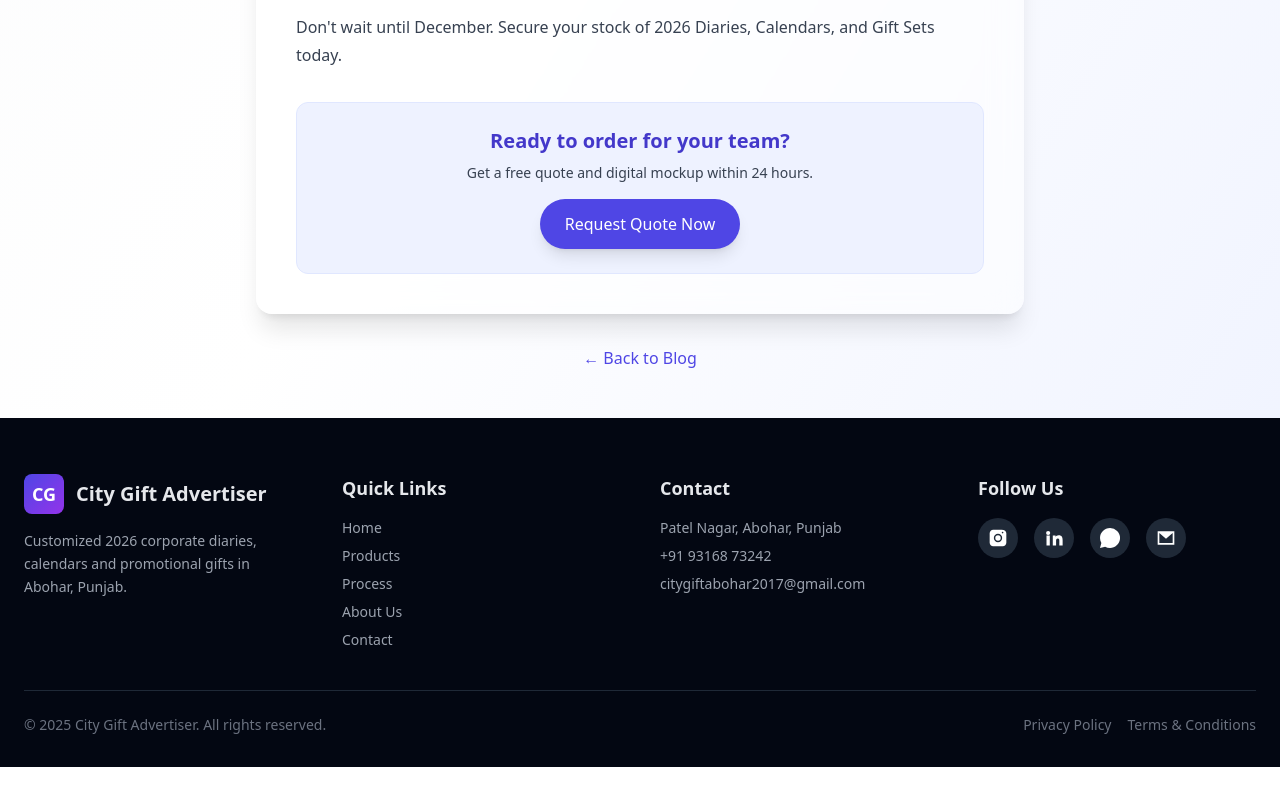
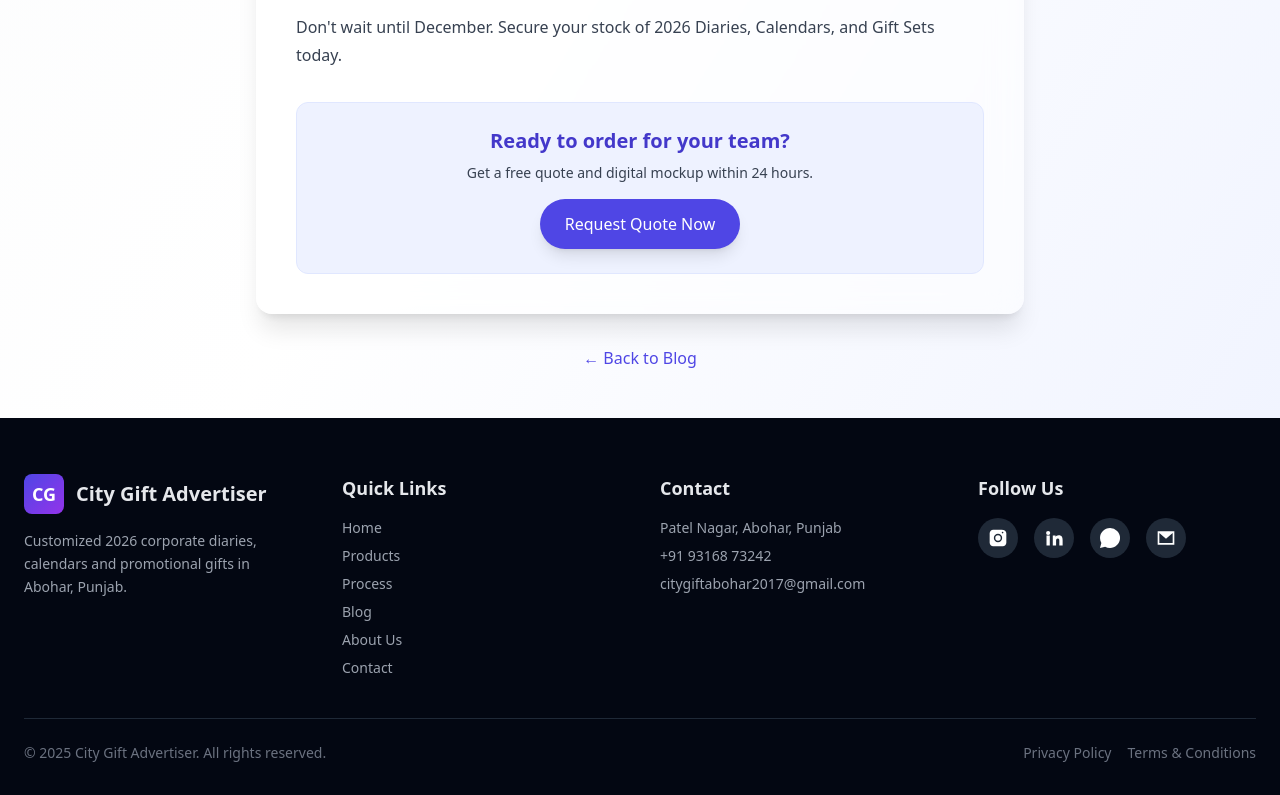
Before and after one commit to gautamdhw/city_gift, a plain HTML site: page blog-chandigarh.html in a window 1280 px wide. Shown: the part 1299-2094 px from the top of the page. Before the commit the page ends 2066 px from the top, so only its background shows below. Drawn offline with nearby package versions, Linux system fonts and the light colour scheme.

Commit message:
Updated footer

```diff
--- a/blog-chandigarh.html
+++ b/blog-chandigarh.html
@@ -338,6 +338,9 @@
                 >
               </li>
               <li>
+                <a href="blog.html" class="hover:text-indigo-400">Blog</a>
+              </li>
+              <li>
                 <a href="index.html#about" class="hover:text-indigo-400"
                   >About Us</a
                 >
```
Also changed, not shown: blog.html (+3 -0 lines), index.html (+3 -0 lines).
